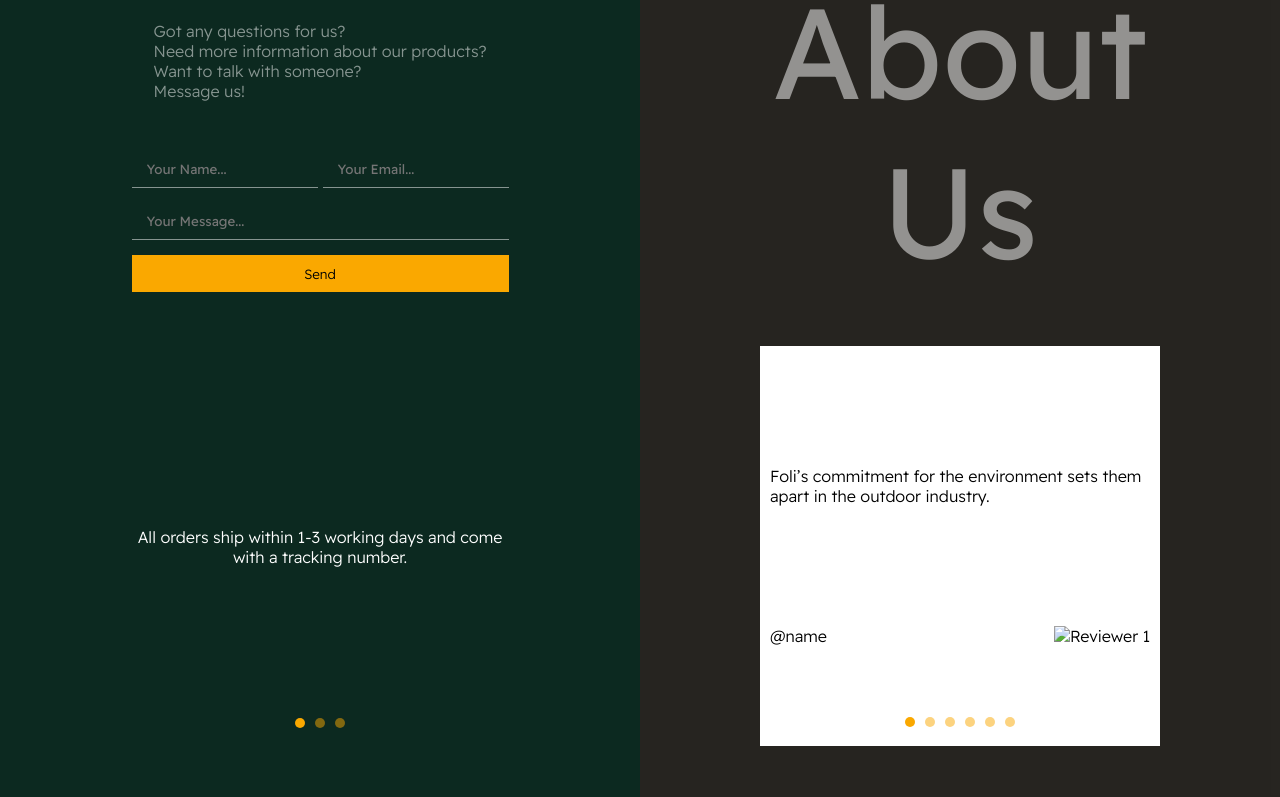
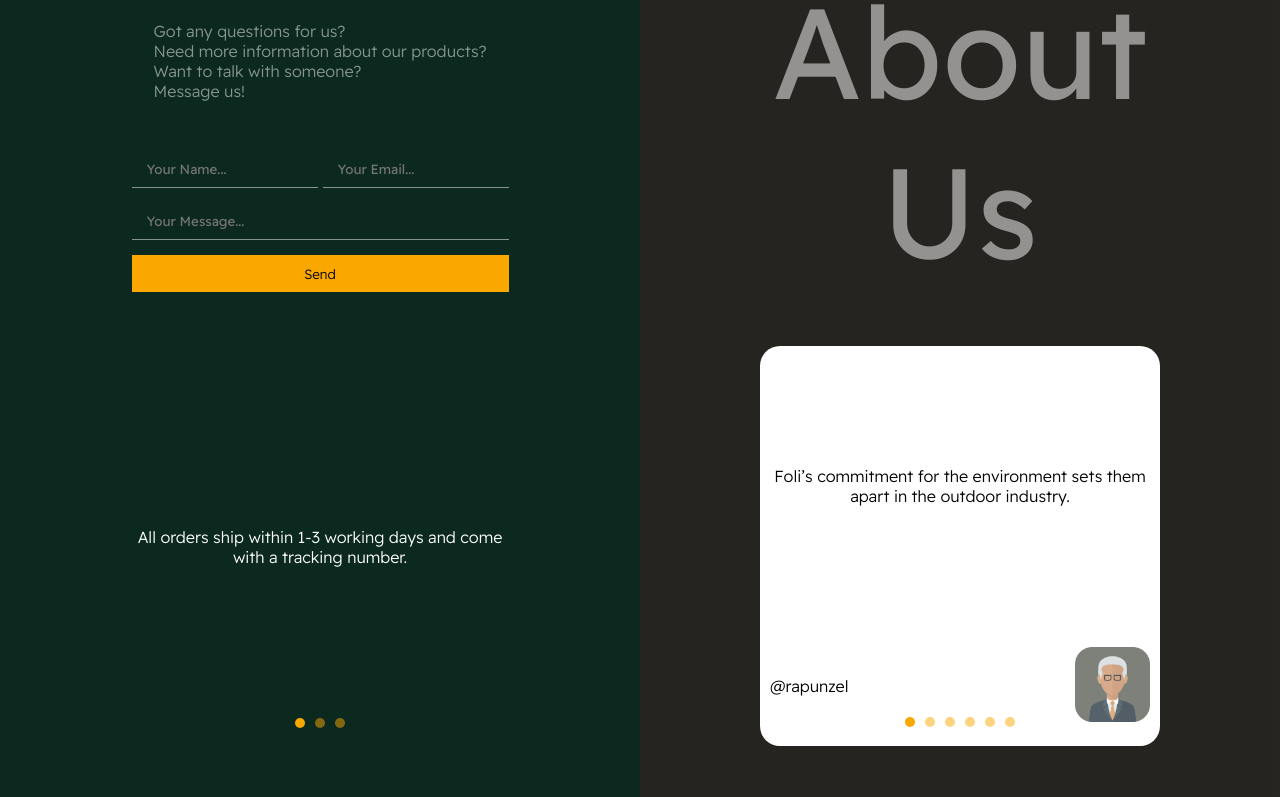
Before and after one commit to PetricaH/Foli-V2, a plain HTML site: page index.html in a window 1280 px wide. Shown: the part 2000-2797 px from the top of the page. Drawn offline with nearby package versions, Linux system fonts and the light colour scheme.

Commit message:
Add files via upload

```diff
--- a/index.html
+++ b/index.html
@@ -107,9 +107,9 @@
                                 <p>Foli’s commitment for the environment sets them apart in the outdoor industry.</p>
                             </div>
                             <div class="bottom-row">
-                                <p>@name</p>
+                                <p>@rapunzel</p>
                                 <div class="reviewer-img">
-                                    <img src="reviewer1.jpg" alt="Reviewer 1">
+                                    <img src="images/face_icons-square-01.png" alt="Reviewer 1">
                                 </div>
                             </div>
                         </div>
@@ -118,9 +118,9 @@
                                 <p>Foli’s gear has become my go-to for outdoor adventures.</p>
                             </div>
                             <div class="bottom-row">
-                                <p>@name</p>
+                                <p>@japan</p>
                                 <div class="reviewer-img">
-                                    <img src="reviewer1.jpg" alt="Reviewer 1">
+                                    <img src="images/face_icons-square-02.png" alt="Reviewer 1">
                                 </div>
                             </div>
                         </div>
@@ -129,9 +129,9 @@
                                 <p>Thrilled with the durability and eco-friendly materials used by Foli.</p>
                             </div>
                             <div class="bottom-row">
-                                <p>@name</p>
+                                <p>@korea</p>
                                 <div class="reviewer-img">
-                                    <img src="reviewer1.jpg" alt="Reviewer 1">
+                                    <img src="images/face_icons-square-03.png" alt="Reviewer 1">
                                 </div>
                             </div>
                         </div>
@@ -140,9 +140,9 @@
                                 <p>Impressed with the quality and comfort of Foli’s clothing.</p>
                             </div>
                             <div class="bottom-row">
-                                <p>@name</p>
+                                <p>@france</p>
                                 <div class="reviewer-img">
-                                    <img src="reviewer1.jpg" alt="Reviewer 1">
+                                    <img src="images/face_icons-square-07.png" alt="Reviewer 1">
                                 </div>
                             </div>
                         </div>
@@ -151,9 +151,9 @@
                                 <p>Highly recommend Foli for everyone who values quality and sustainability.</p>
                             </div>
                             <div class="bottom-row">
-                                <p>@name</p>
+                                <p>@morocco</p>
                                 <div class="reviewer-img">
-                                    <img src="reviewer1.jpg" alt="Reviewer 1">
+                                    <img src="images/face_icons-square-08.png" alt="Reviewer 1">
                                 </div>
                             </div>
                         </div>
@@ -162,9 +162,9 @@
                                 <p>Love that Foli prioritizes the sustainability without compromising style.</p>
                             </div>
                             <div class="bottom-row">
-                                <p>@name</p>
+                                <p>@spain</p>
                                 <div class="reviewer-img">
-                                    <img src="reviewer1.jpg" alt="Reviewer 1">
+                                    <img src="images/face_icons-square-10.png" alt="Reviewer 1">
                                 </div>
                             </div>
                         </div>
--- a/style.css
+++ b/style.css
@@ -150,6 +150,8 @@ html {
     grid-template-areas:
     "coats pants"
     "shirts shoes";
+    background: url("images/about-bg.jpg");
+    background-size: cover;
 }
 
 @media (min-width:1000px) {
@@ -160,27 +162,26 @@ html {
 }
 
 .coats {
-    background-color: RGBA(0, 128, 0, .5);
     grid-area: coats;
 }
 
 .shirts {
-    background-color: RGBA(0, 200, 0, .5);
     grid-area: shirts;
 }
 
 .pants {
-    background-color: RGBA(50, 205, 50, .5);
     grid-area: pants;
 }
 
 .shoes {
-    background-color: RGBA(60, 179, 113, .5);
     grid-area: shoes;
 }
 
 .group {
     position: relative;
+    border-radius: 20px;
+    margin: 5px;
+    backdrop-filter: blur(50px);
 }
 
 .group > h1 {
@@ -445,6 +446,7 @@ html {
     margin: 5px;
     display: none;
     position: relative;
+    border-radius: 20px;
 }
 
 .carousel__item--selected {
@@ -465,12 +467,20 @@ html {
 .top-row p {
     font-weight: 300;
     color: black;
+    text-align: center;
 }
+
 .bottom-row {
     display: flex;
     justify-content: space-between;
+    align-items: center;
     width: 100%;
     height: 30%;
+}
+
+.reviewer-img img {
+    width: 75px;
+    height: 75px;
 }
 
 .bottom-row p,
@@ -524,7 +534,10 @@ html {
     display: flex;
     flex-direction: row;
     flex-wrap: wrap;
+    align-items: center;
     justify-content: space-around;
+    gap: 5vw;
+    height: 30vh;
 }
 
 .text-side-footer p,
@@ -534,7 +547,6 @@ html {
 
 .payment-methods-side-footer {
     display: flex;
-    flex-direction: column;
     text-align: right;
     gap: 15px;
 }
@@ -542,4 +554,5 @@ html {
 .payment-methods-side-footer span {
     padding: 15px 20px;
     border: 1px solid white;
+    height: fit-content;
 }
```
Also changed, not shown: images/face_icons-square-01.png (added), images/face_icons-square-02.png (added), images/face_icons-square-03.png (added), images/face_icons-square-07.png (added), images/face_icons-square-08.png (added), images/face_icons-square-10.png (added).
